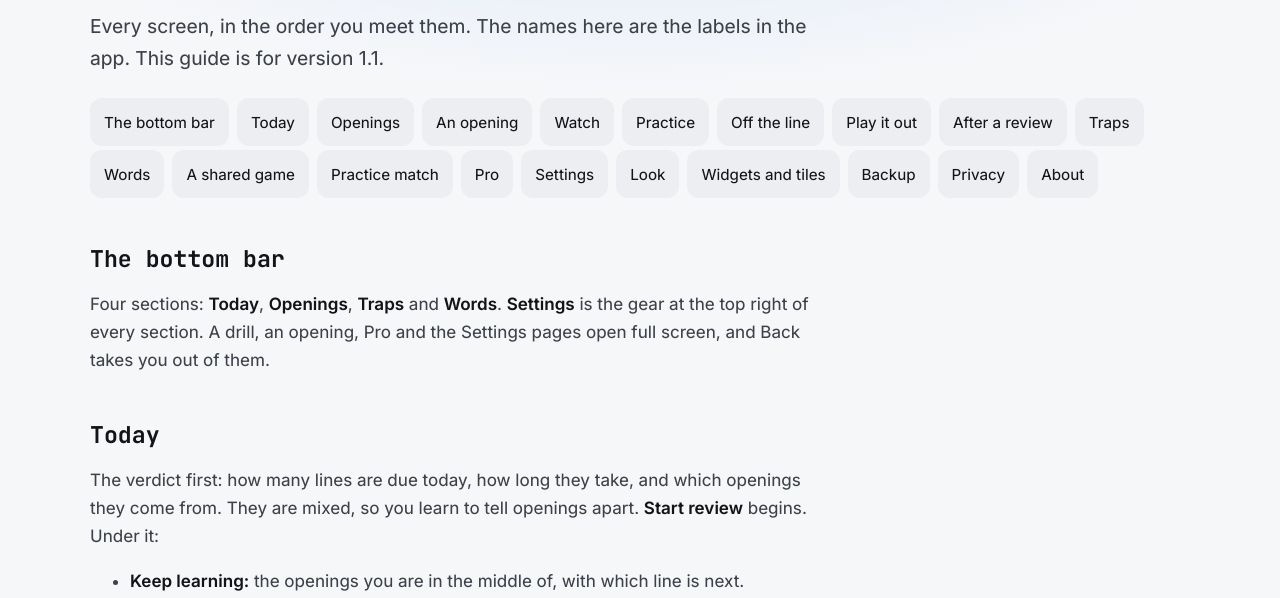
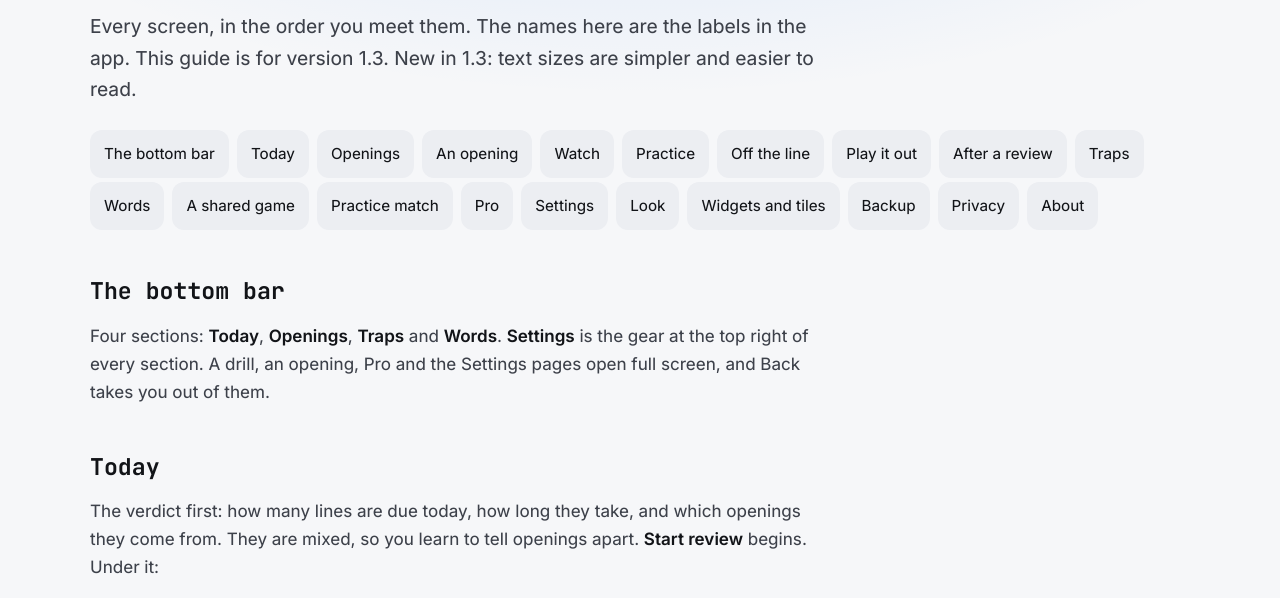
Before and after one commit to Zanoshky/chess-pass-app, a plain HTML site: page docs/guide.html in a window 1280 px wide. Shown: the part 199-797 px from the top of the page. Drawn offline with Linux system fonts and the light colour scheme.

Commit message:
Guide for 1.3: text sizes

```diff
--- a/docs/guide.html
+++ b/docs/guide.html
@@ -28,7 +28,7 @@
 
     <p class="kicker">Guide</p>
     <h1>How Chess Pass works</h1>
-    <p class="lede">Every screen, in the order you meet them. The names here are the labels in the app. This guide is for version 1.1.</p>
+    <p class="lede">Every screen, in the order you meet them. The names here are the labels in the app. This guide is for version 1.3. New in 1.3: text sizes are simpler and easier to read.</p>
     <nav class="toc" aria-label="On this page"><a href="#bar">The bottom bar</a><a href="#today">Today</a><a href="#openings">Openings</a><a href="#opening">An opening</a><a href="#watch">Watch</a><a href="#practice">Practice</a><a href="#offline">Off the line</a><a href="#playout">Play it out</a><a href="#review">After a review</a><a href="#traps">Traps</a><a href="#words">Words</a><a href="#game">A shared game</a><a href="#match">Practice match</a><a href="#pro">Pro</a><a href="#settings">Settings</a><a href="#look">Look</a><a href="#widgets">Widgets and tiles</a><a href="#backup">Backup</a><a href="#privacy">Privacy</a><a href="#about">About</a></nav>
 
     <h2 id="bar">The bottom bar</h2>
```
